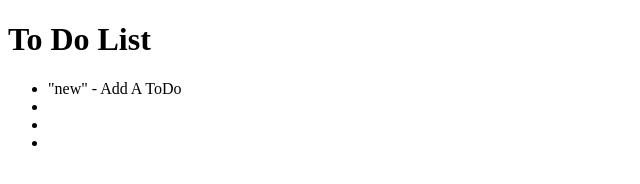
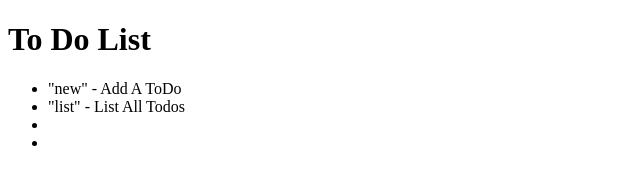
Before and after one commit to HamzaJirah/todo-Vanilla-JavaScript-App, a plain HTML site: page index.html in a window 1280 px wide. Shown: the whole page, without its empty margins (0-640 px from the left). Drawn offline with Linux system fonts and the light colour scheme.

Commit message:
another commit

```diff
--- a/index.html
+++ b/index.html
@@ -10,7 +10,7 @@
   <h1>To Do List</h1>
   <ul>
     <li>"new" - Add A ToDo</li>
-    <li></li>
+    <li>"list" - List All Todos</li>
     <li></li>
     <li></li>
   </ul>
```
